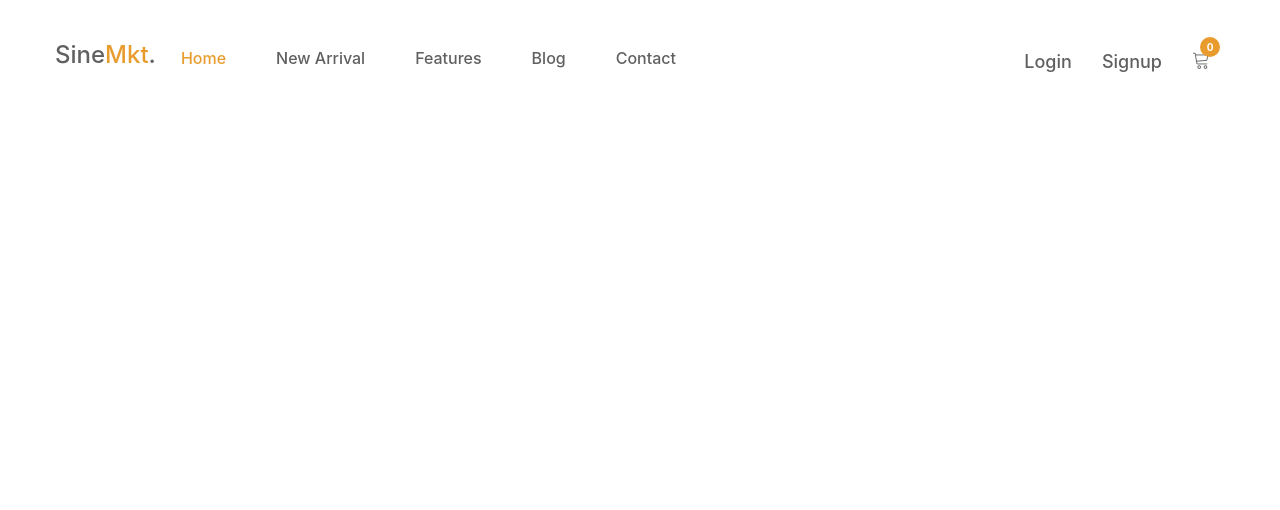
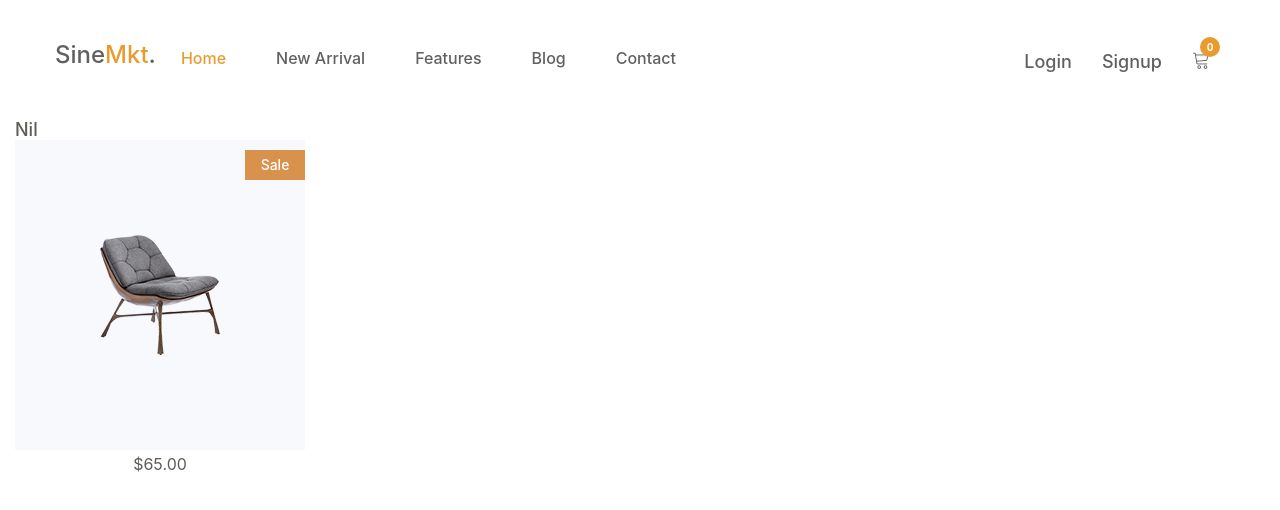
Before and after one commit to Vivekv1999/react-project-perfume_w_api, a React (Create React App) app: page /singlepage in a window 1280 px wide. Shown: the top 510 px of the page. Built offline with nearby package versions, Linux system fonts and the light colour scheme.

Commit message:
all working well---after this commit add context in content...

```diff
--- a/package.json
+++ b/package.json
@@ -3,6 +3,7 @@
   "version": "0.1.0",
   "private": true,
   "dependencies": {
+    "@react-icons/all-files": "^4.1.0",
     "@testing-library/jest-dom": "^5.16.5",
     "@testing-library/react": "^13.4.0",
     "@testing-library/user-event": "^13.5.0",
@@ -12,6 +13,7 @@
     "react": "^18.2.0",
     "react-bootstrap": "^2.6.0",
     "react-dom": "^18.2.0",
+    "react-icons": "^4.6.0",
     "react-router-bootstrap": "^0.26.2",
     "react-router-dom": "^6.4.3",
     "react-scripts": "5.0.1",
--- a/src/App.js
+++ b/src/App.js
@@ -14,6 +14,7 @@ import Header_1 from './Component/Header_1';
 import Usertable from './Component/Usertable';
 import Product1 from './Component/Product1';
 import Addtocart from './Component/Addtocart';
+import Singlepage from './Component/Singlepage';
 
 function App() {
   return (
@@ -26,6 +27,7 @@ function App() {
         <Route path='/' element={<Header_1 />} />
         <Route path='/usertable' element={<Usertable />} />
         <Route path='/product' element={<Product1 />} />
+        <Route path='/singlepage' element={<Singlepage />} />
         <Route path='/cart' element={<Addtocart />} />
 
         <Route path='/howusecontext' element={<Howusecontext />} />
--- a/src/Component/Newarrival.js
+++ b/src/Component/Newarrival.js
@@ -1,10 +1,14 @@
 import axios from 'axios'
 import React, { useEffect, useState } from 'react'
 import { NavItem } from 'react-bootstrap'
+import { Link } from 'react-router-dom';
+import { AiFillThunderbolt } from "react-icons/ai"
+import { NavLink } from 'react-router-dom';
 
 
 const url = "http://localhost:3008/product";
 export default function Newarrival() {
+
     const [productdata, setproductdata] = useState([])
 
     useEffect(() => {
@@ -47,6 +51,9 @@ export default function Newarrival() {
                                             </div>
                                             <div className="new-arrival-cart">
                                                 <p>
+                                                    {/* <span className="lnr lnr-cart" /> */}
+                                                    <p to='/cart' style={{margin:"0px 30px"}}><AiFillThunderbolt/>buy</p>
+
                                                     <span className="lnr lnr-cart" />
                                                     <a href="#">add <span>to </span> cart</a>
                                                 </p>
@@ -67,7 +74,7 @@ export default function Newarrival() {
             </section>
 
             <div style={{ textAlign: "auto", width: "15%", margin: "auto", cursor: "pointer" }}>
-                <p className='btnn' style={{ border: "2px solid Green", padding: "5px 5px", display: "flex", alignItems: "center", justifyContent: "center" }}>More Product</p>
+                <NavLink className='btnn' style={{ border: "2px solid Green", padding: "5px 5px", display: "flex", alignItems: "center", justifyContent: "center" }} to="/product">More Product</NavLink>
             </div>
 
             {/* <button className='btn my-0 ' style={{color:"black",border:"2px solid #e99c2e",backgroundColor:"#e99c2e",marginTop:"0px",marginLeft:"0px",marginRight:"0px",marginBottom:"0px"}}>more</button> */}
--- a/src/Component/Product1.js
+++ b/src/Component/Product1.js
@@ -41,7 +41,7 @@ export default function Product1() {
                                             </div>
                                             <div className="new-arrival-cart">
                                                 <p>
-                                                    <NavLink to='/' style={{margin:"0px 30px"}}>buy</NavLink>
+                                                    <NavLink to='/cart' style={{margin:"0px 30px"}}>buy</NavLink>
                                                     <span className="lnr lnr-cart" />
                                                     <a href="#">add <span>to </span> cart</a>
                                                 </p>
@@ -59,7 +59,7 @@ export default function Product1() {
                             }
 
 
-                            <div className="col-md-3 col-sm-4">
+                            {/* <div className="col-md-3 col-sm-4">
                                 <div className="single-new-arrival">
                                     <div className="single-new-arrival-bg">
                                         <img src="assets/images/collection/arrivals2.png" alt="new-arrivals images" />
@@ -210,7 +210,7 @@ export default function Product1() {
                                     <h4><a href="#">wooden bed</a></h4>
                                     <p className="arrival-product-price">$140.00</p>
                                 </div>
-                            </div>
+                            </div> */}
                         </div>
                     </div>
                 </div>
--- a/src/Component/Singlepage.js
+++ b/src/Component/Singlepage.js
@@ -1,9 +1,37 @@
-import React from 'react'
+import React, { useContext } from 'react'
+import { Link } from 'react-router-dom'
+import Prcontext from '../context/productcontext'
 
 export default function Singlepage() {
+    const name=useContext(Prcontext)
   return (
     <>
-
+      <div className="col-md-3 col-sm-4" style={{marginTop:"120px"}}>
+        <h1>{name}</h1>
+                                  <div className="single-new-arrival">
+                                        <div className="single-new-arrival-bg">
+                                            <img src="assets/images/collection/arrivals1.png" alt="new-arrivals images" />
+                                            <div className="single-new-arrival-bg-overlay" />
+                                            <div className="sale bg-1">
+                                                <p>sale</p>
+                                            </div>
+                                            <div className="new-arrival-cart">
+                                                <p>
+                                                    {/* <span className="lnr lnr-cart" /> */}
+                                                    <Link to='/cart' style={{margin:"0px 30px"}}>buy</Link>
+                                                    <span className="lnr lnr-cart" />
+                                                    <a href="#">add <span>to </span> cart</a>
+                                                </p>
+                                                <p className="arrival-review pull-right">
+                                                    <span className="lnr lnr-heart" />
+                                                    <span className="lnr lnr-frame-expand" />
+                                                </p>
+                                            </div>
+                                        </div>
+                                        {/* <h4><a href="#">{item.title}</a></h4> */}
+                                        <p className="arrival-product-price">$65.00</p>
+                                    </div>
+                                </div>
 
     </>
   )
--- a/src/context/Itemcontext.js
+++ b/src/context/Itemcontext.js
@@ -3,7 +3,6 @@ import Prcontext from './productcontext'
 
 
 export default function Itemcontext(props) {
-
 
   return (
     <>
```
Also changed, not shown: 1 other file (tests, documents, lock files or other folders).
